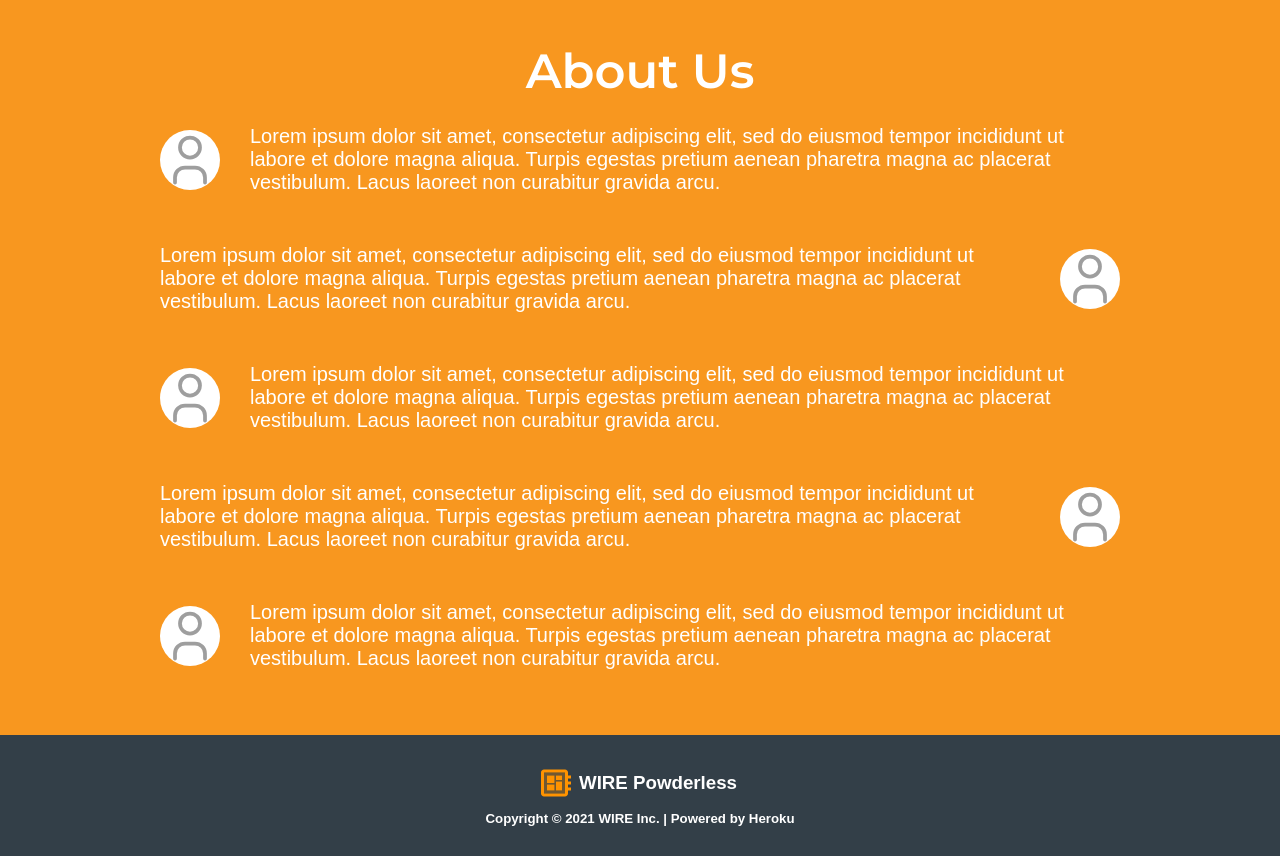
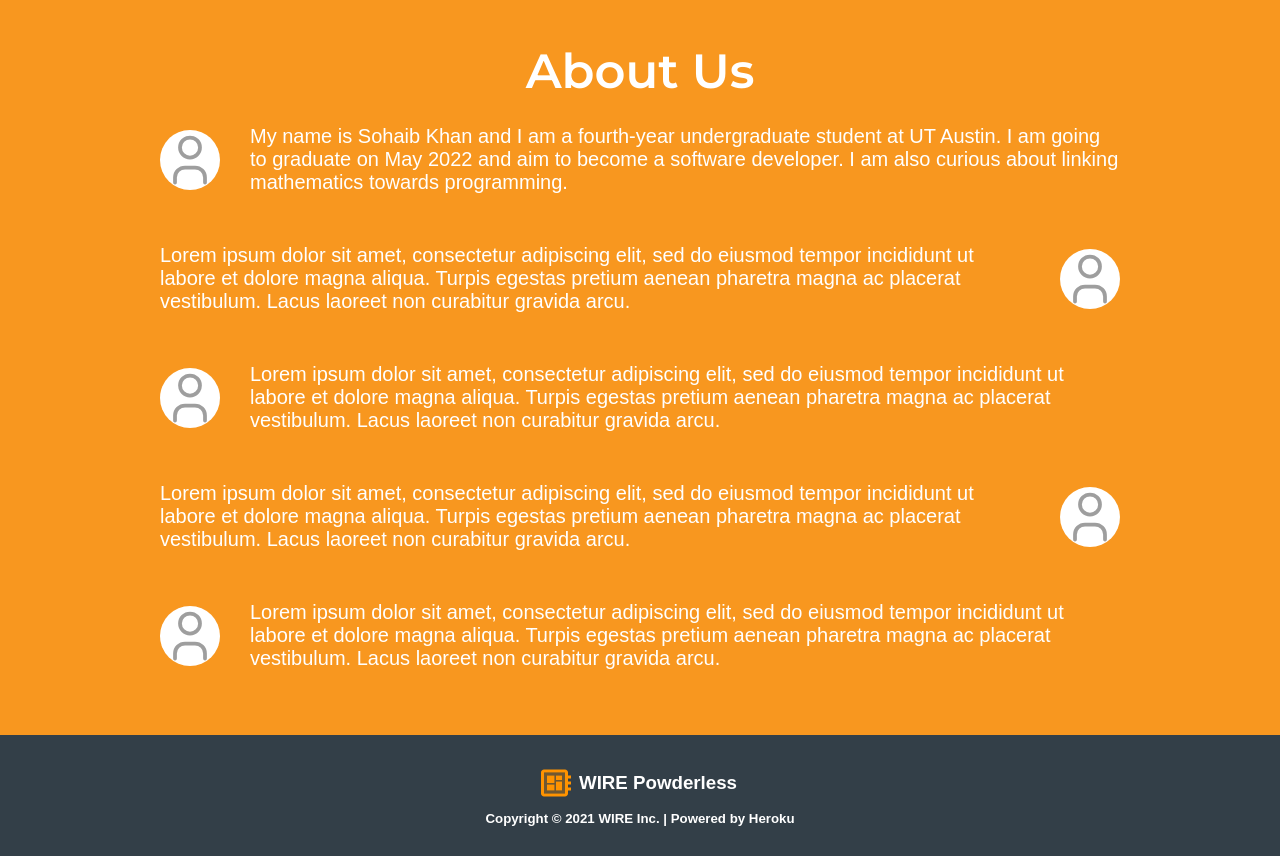
Before and after one commit to sohaibi/EE461L-Project, a React (Create React App) app in the folder Frontend/: page / in a window 1280 px wide. Shown: the part 880-1736 px from the top of the page. Built offline with nearby package versions, Linux system fonts and the light colour scheme.

Commit message:
Pushing my information for the about section

```diff
--- a/Frontend/src/Components/Pages/Home.js
+++ b/Frontend/src/Components/Pages/Home.js
@@ -117,12 +117,11 @@ function Home() {
                     <div className="profile">
                         <div className="profile-pic">
                             <div className="profile-linked"
-                                onClick={()=> window.open("https://www.linkedin.com/", "_blank")} />
+                                onClick={()=> window.open("https://www.linkedin.com/in/sohaib-khan-2022/", "_blank")} />
                         </div>
                         <div className="profile-desc">
-                            <p>Lorem ipsum dolor sit amet, consectetur adipiscing elit, sed do eiusmod tempor incididunt ut labore et dolore magna aliqua.
-                                Turpis egestas pretium aenean pharetra magna ac placerat vestibulum.
-                                Lacus laoreet non curabitur gravida arcu. </p>
+                            <p>My name is Sohaib Khan and I am a fourth-year undergraduate student at UT Austin. I am going to graduate on May 2022 and aim to become a software
+                               developer. I am also curious about linking mathematics towards programming.</p>
                         </div>
                     </div>
 
```
Also changed, not shown: 1 other file (tests, documents, lock files or other folders).
